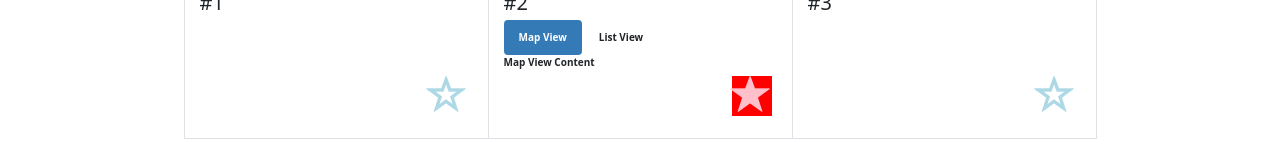
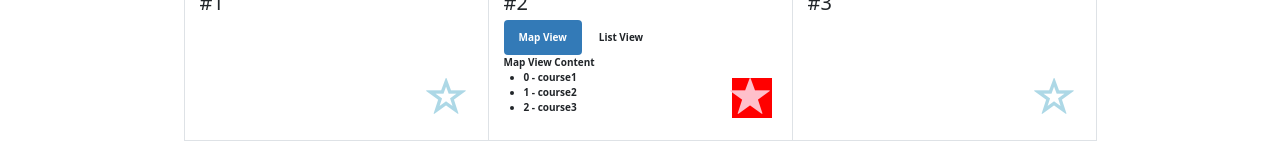
Before and after one commit to ioanachiorean/fav-movie, an Angular app: page / in a window 1280 px wide. Shown: the part 546-711 px from the top of the page. Built offline with nearby package versions, Linux system fonts and the light colour scheme.

Commit message:
created list with ngFor
short list of courses created in app.component.html using ngFor

```diff
--- a/src/app/app.component.html
+++ b/src/app/app.component.html
@@ -38,6 +38,10 @@
             <div *ngSwitchCase="'list'">List view Content</div>
             <div *ngSwitchDefault>Otherwise</div>
           </div>
+          <ul>
+            <li *ngFor="let course of courses; index as i">{{ i }} - {{ course.name }} </li>
+          </ul>
+
       </td>
 
       <td>
--- a/src/app/app.component.ts
+++ b/src/app/app.component.ts
@@ -14,7 +14,11 @@ import { FavoriteChangedEventArgs } from './fav-button/fav-button.component';
 export class AppComponent {
   viewMode= 'map';
 
-  test = 123;
+  courses =[
+    { id: 1, name: 'course1' },
+    { id: 2, name: 'course2' },
+    { id: 3, name: 'course3' },
+  ];
 
   title = 'project-Z';
 
@@ -22,6 +26,8 @@ export class AppComponent {
     isClicked: true,
   };
 
+
+
   onFavoriteChanged(eventArgs: FavoriteChangedEventArgs) {
     console.log('Favorite changed: ', eventArgs);
   }
```
